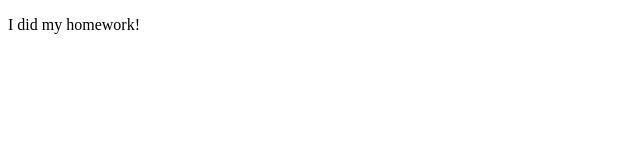
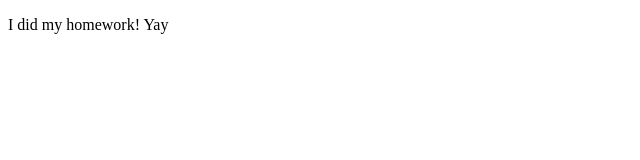
Before and after one commit to saikalyan21021999/ITC505, a plain HTML site: page index.html in a window 1280 px wide. Shown: the full height of the page, 0-640 px from the left. Drawn offline with Linux system fonts and the light colour scheme.

Commit message:
Update index.html

```diff
--- a/index.html
+++ b/index.html
@@ -5,7 +5,7 @@
     </head>
     <body>
         <p>
-            I did my homework!
+            I did my homework! Yay
         </p>
     </body>
 </html>
```
